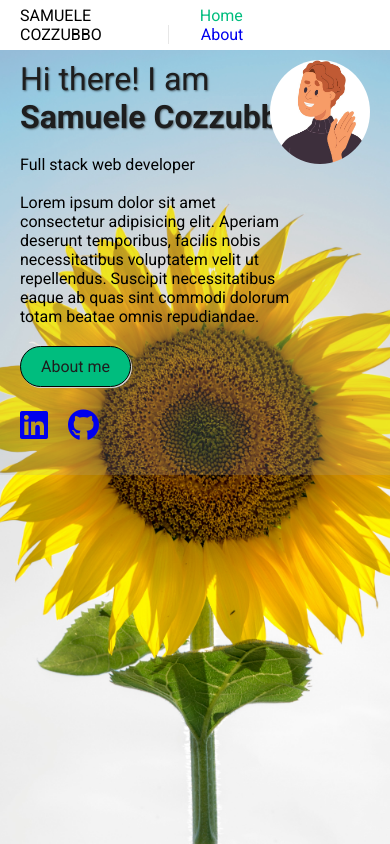
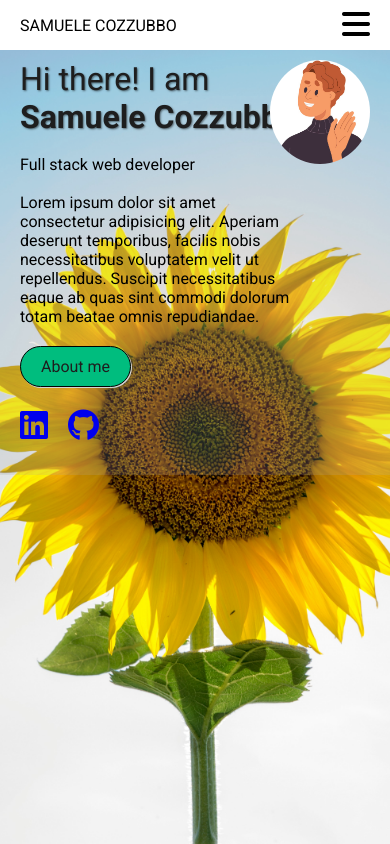
Before and after one commit to samuelecozzubbo/Portfolio_Samuele_Cozzubbo, a Vue app: page / in a window 390 px wide. Built offline with nearby package versions, Linux system fonts and the light colour scheme.

Commit message:
add hamburger menu

```diff
--- a/src/components/partials/Navbar.vue
+++ b/src/components/partials/Navbar.vue
@@ -1,6 +1,16 @@
 <script>
 export default {
     name : 'Navbar',
+    data() {
+      return {
+        isOpen: false, // Stato del menu
+      };
+    },
+    methods: {
+      toggleMenu() {
+        this.isOpen = !this.isOpen; // Alterna il menu
+      },
+  },
 }
 </script>
 
@@ -9,7 +19,12 @@ export default {
       <div class="logo">
         SAMUELE COZZUBBO
       </div>
-      <div>
+      <!-- Hamburger Icon -->
+      <div class="hamburger" @click="toggleMenu">
+        <i class="fa fa-bars"></i>
+      </div>
+      <!-- Links -->
+      <div class="nav-links" :class="{ open: isOpen }">
         <routerLink :to="{name:'home' }">Home</routerLink>
         <routerLink :to="{name:'about' }">About</routerLink>
       </div>
@@ -30,20 +45,61 @@ nav {
   a.router-link-exact-active {
     color: hsla(160, 100%, 37%, 1);
     transition: color 0.4s;
-  }
+    }
   a .router-link-exact-active:hover {
     background-color: lightgrey;
-  }
+    }
 
   a {
     display: inline-block;
     padding: 0 2rem;
     border-left: 1px solid var(--color-border);
     text-decoration: none;
-  }
+    }
 
   a:first-of-type {
     border: 0;
+    }
   }
+  /* Hamburger menu */
+  .hamburger {
+    display: none;
+    font-size: 2rem;
+    cursor: pointer;
   }
+  .nav-links{
+    &.open {
+      display: block;
+    }
+  }
+
+/* Media query */
+@media (max-width: 768px) {
+  .hamburger {
+      display: block; /* Mostra l'hamburger su schermi piccoli */
+    }
+
+  .nav-links {
+    display: none; /* Nascondi i link di navigazione su mobile */
+
+    &.open {
+      display: block; /* Mostra il menu dropdown se isOpen è true */
+      position: absolute;
+      top: 50px;
+      right: 20px;
+      background-color: white;
+      box-shadow: 0 4px 8px rgba(0, 0, 0, 0.1);
+      padding: 10px;
+      border-radius: 8px;
+      z-index: 1000;
+
+      a {
+        display: block;
+        margin-bottom: 10px;
+        padding: 10px 0;
+      }
+    }
+  }
+}
+
 </style>
```
